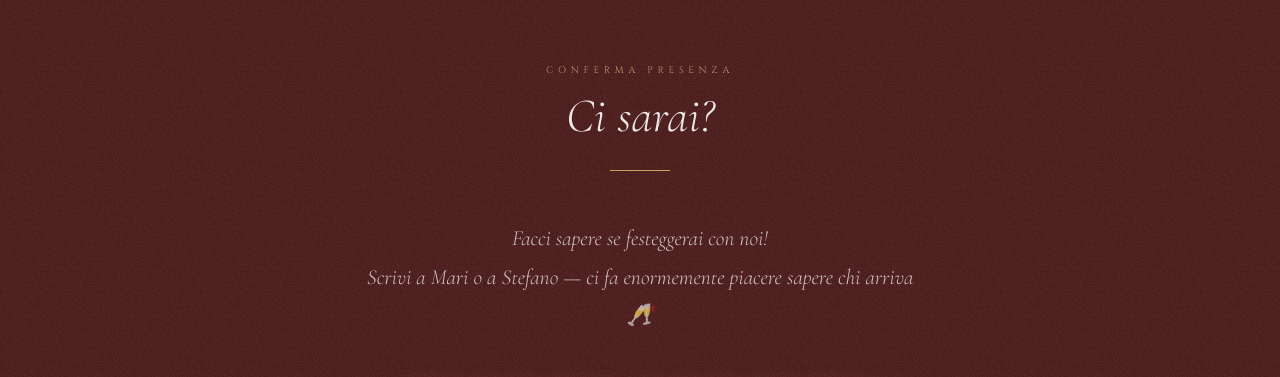
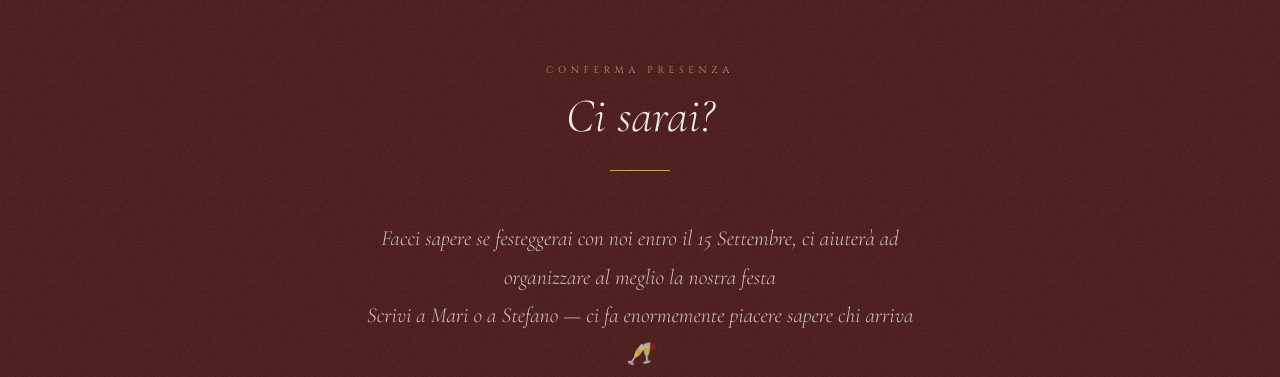
Before and after one commit to bros712-maker/mariestefanosposi, a plain HTML site: page index.html in a window 1280 px wide. Shown: the part 5290-5667 px from the top of the page. Drawn offline with nearby package versions, Linux system fonts and the light colour scheme.

Commit message:
fix rsvp

```diff
--- a/index.html
+++ b/index.html
@@ -459,7 +459,7 @@ Qui sotto trovate l'IBAN dedicato. Grazie di cuore per accompagnarci anche in qu
     <h2 class="section-title fi d1" style="color:rgba(255,255,255,0.9);margin-bottom:0.6rem;">Ci sarai?</h2>
     <div class="section-rule fi d2" style="background:var(--gold);"></div>
     <p class="rsvp-desc fi d3">
-      Facci sapere se festeggerai con noi!<br>
+      Facci sapere se festeggerai con noi entro il 15 Settembre, ci aiuterà ad organizzare al meglio la nostra festa<br>
       Scrivi a Mari o a Stefano — ci fa enormemente piacere sapere chi arriva 🥂
     </p>
     <div class="rsvp-btns fi">
```
